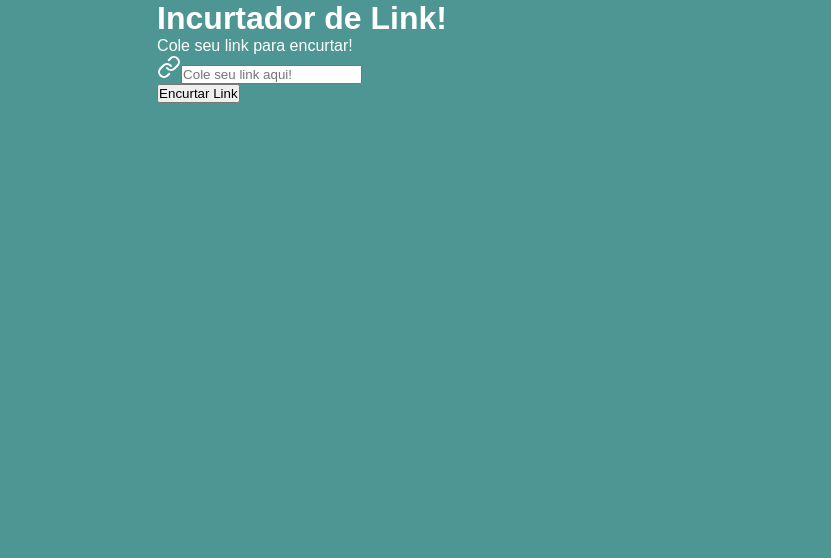
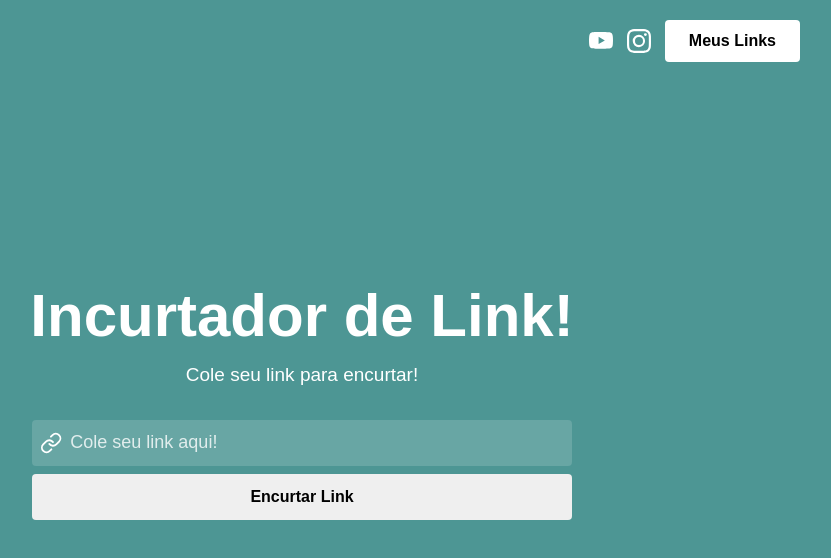
Before and after one commit to LucasFRodriguez/app-link, a React (Create React App) app: page / in a window 1280 px wide. Shown: the top 558 px of the page, without its empty margins (338-1169 px from the left). Built offline with nearby package versions, Linux system fonts and the light colour scheme.

Commit message:
progredindo as paginas

```diff
--- /dev/null
+++ b/src/components/Menu/index.js
@@ -0,0 +1,22 @@
+import './menu.css';
+import { BsYoutube, BsInstagram } from 'react-icons/bs';
+import { Link } from 'react-router-dom'
+
+export default function Menu(){
+    return(
+        <div className="menu">
+            <a className="social" href="https://youtube.com">
+                <BsYoutube color="#fff" size={24} />
+            </a>
+            <a className="social" href="https://instagram.com">
+                <BsInstagram color="#fff" size={24} />
+            </a>
+
+            <Link className="menu-item" to="/links">
+                Meus Links
+            </Link>
+
+
+        </div>
+    )
+}
--- /dev/null
+++ b/src/components/Menu/menu.css
@@ -0,0 +1,25 @@
+.menu{
+    position: absolute;
+    top: 20px;
+    right: 10%;
+    font-weight: bold;
+    display: flex;
+}
+
+.menu a{
+    text-decoration: none;
+}
+
+.social{
+    margin-right: 14px;
+    display: flex;
+    align-items: center;
+}
+
+.menu-item{
+    color: #000;
+    background-color: #fff;
+    padding: 12px 24px;
+    border-radius: 4px;
+    margin-right: 14px;
+}
--- /dev/null
+++ b/src/pages/Home/home.css
@@ -0,0 +1,105 @@
+.container-home{
+    width: 100%;
+    height: 100vh;
+    display: flex;
+    justify-content: center;
+    align-items: center;
+    flex-direction: column;
+}
+
+.logo{
+    display: flex;
+    flex-direction: column;
+    align-items: center;
+}
+
+.logo h1{
+    font-size: 60px;
+    color: white;
+}
+
+.logo span{
+    color: #FFF;
+    margin-top: 14px;
+    margin-bottom: 34px;
+    font-size: 19px;
+}
+
+.area-input{
+    width: 540px;
+    display: flex;
+    flex-direction: column;
+    align-items: center;
+    animation: slideY 2s;
+}
+
+/* Animação subindo area input */
+@keyframes slideY{
+    from{
+        transform: translateY(90px);
+    }
+    to{
+        transform: translateY(0px);
+    }
+}
+
+.area-input div{
+    width: 100%;
+    height: 46px;
+    background-color: rgb(255, 255, 255, 0.15);
+    display: flex;
+    align-items: center;
+    justify-content: center;
+    border-radius: 4px;
+}
+
+.area-input svg{
+    margin: 0 8px;
+}
+
+.area-input input{
+    width: 100%;
+    background: transparent;
+    border: 0;
+    height: 46px;
+    color: #FFF;
+    outline: none;
+    font-size: 18px;
+}
+
+.area-input input::placeholder{
+    color: rgb(255, 255, 255, 0.8);
+}
+
+.area-input button{
+    width: 100%;
+    height: 46px;
+    border-radius: 4px;
+    border: 0;
+    font-size: 16px;
+    color: #000;
+    font-weight: bold;
+    margin-top: 8px;
+    transition: transform 0.7s;
+}
+
+.area-input button:hover{
+    transform: scale(1.05);
+
+}
+
+
+@media (max-width:615px){
+
+    .logo h1{
+        font-size: 40px;
+    }
+
+    .logo span{
+        font-size: 16px;
+    }
+
+    .area-input{
+        width: 85%;
+    }
+}
--- a/src/pages/Home/index.js
+++ b/src/pages/Home/index.js
@@ -1,5 +1,7 @@
 import {FiLink} from 'react-icons/fi';
+import './home.css';
 
+import Menu from '../../components/Menu'
 
 export default function Home(){
     return(
@@ -20,7 +22,7 @@
 
         </div>
 
-
+        <Menu/>
 
       </div>
     )
--- a/src/pages/Links/index.js
+++ b/src/pages/Links/index.js
@@ -1,8 +1,30 @@
+import { FiArrowLeft, FiLink, FiTrash } from 'react-icons/fi'
+import './link.css';
+import { Link } from 'react-router-dom';
 
 export default function Links(){
     return(
-      <div>
-        <h1>Pagina meus Link</h1>
+      <div className="links-container">
+
+        <div className="links-header">
+          <Link to="/">
+          <FiArrowLeft size={38} color="#fff" / >
+          </Link>
+            <h1>Meus Links</h1>
+        </div>
+
+        <div className="links-item">
+          <button className="link">
+            <FiLink size={18} color="#fff" />
+            dasdasdasdasd
+          </button>
+
+          <button className="link-delete">
+            <FiTrash size={24} color="#ff5454"  />
+          </button>
+
+        </div>
+
       </div>
     )
   }
--- /dev/null
+++ b/src/pages/Links/link.css
@@ -0,0 +1,82 @@
+.links-container{
+    max-width: 1120px;
+    margin: 32px auto 0 auto;
+}
+
+.links-header{
+    display: flex;
+    flex-direction: row;
+}
+
+.links- header svg{
+    margin-right: 14px;
+}
+
+.links-header h1{
+    color: #FFF;
+}
+
+.links-item{
+    width: 700px;
+    display: flex;
+    align-items: center;
+    flex-direction: row;
+    margin-top: 8px;
+}
+
+.links-item:last-child{
+    margin-bottom: 18px;
+}
+
+.link{
+    border: 0;
+    width: 100%;
+    min-width: 80%;
+    border-radius: 4px;
+    height: 46px;
+    background-color: rgb(255, 255, 255, 0.15);
+    margin-right: 14px;
+    display: flex;
+    align-items: center;
+    padding: 0 14px;
+    font-size: 18px;
+    color: #FFF;
+}
+
+.link svg{
+    margin-right: 14px;
+}
+
+.link{
+    white-space: nowrap;
+    overflow: hidden;
+    text-overflow: ellipsis;
+}
+
+.link-delete{
+    border: 0;
+    background: transparent;
+}
+
+@media (max-width:715px){
+
+    .links-container{
+        width: 90%;
+    }
+
+    .logo h1{
+        font-size: 40px;
+    }
+
+    .links-item{
+        width: 100%;
+    }
+
+    .link{
+        width: 100%;
+    }
+
+    .link svg{
+        display: none;
+    }
+}
```
